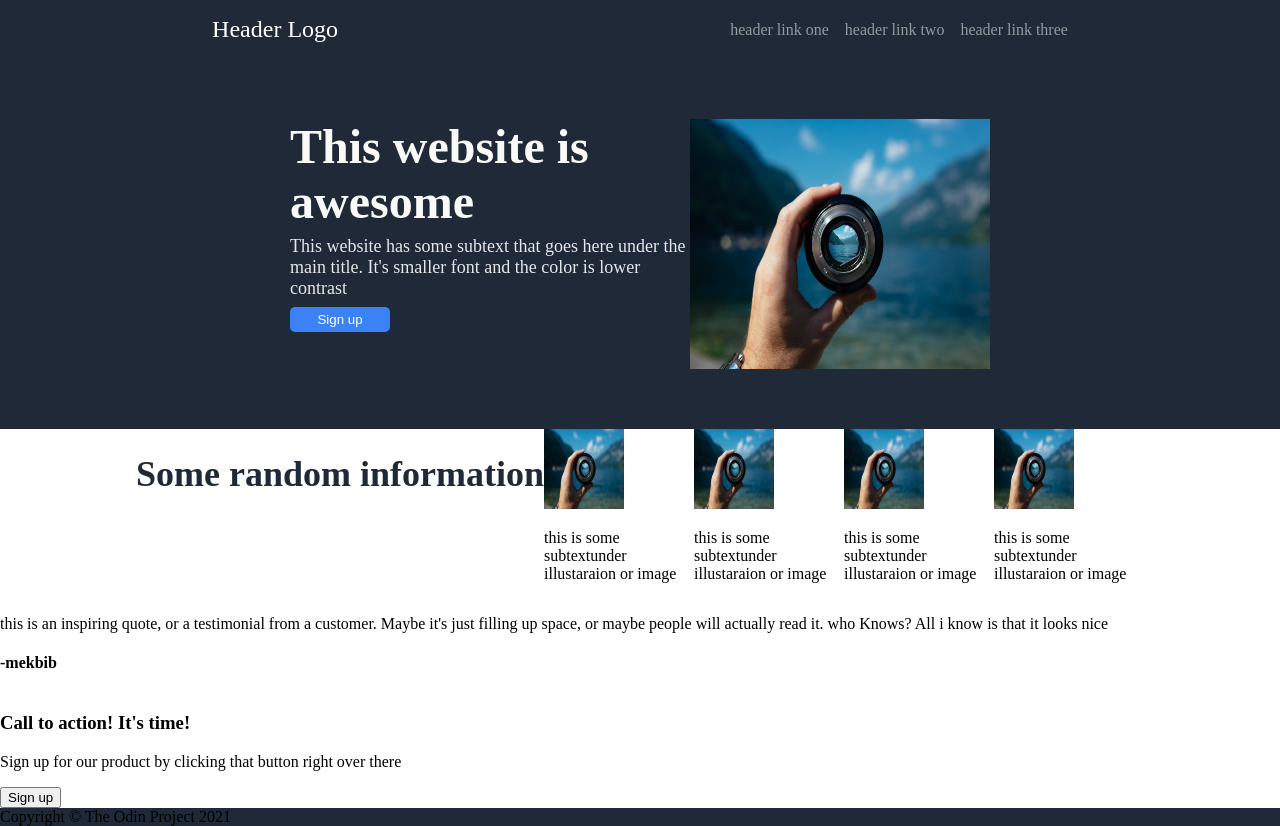
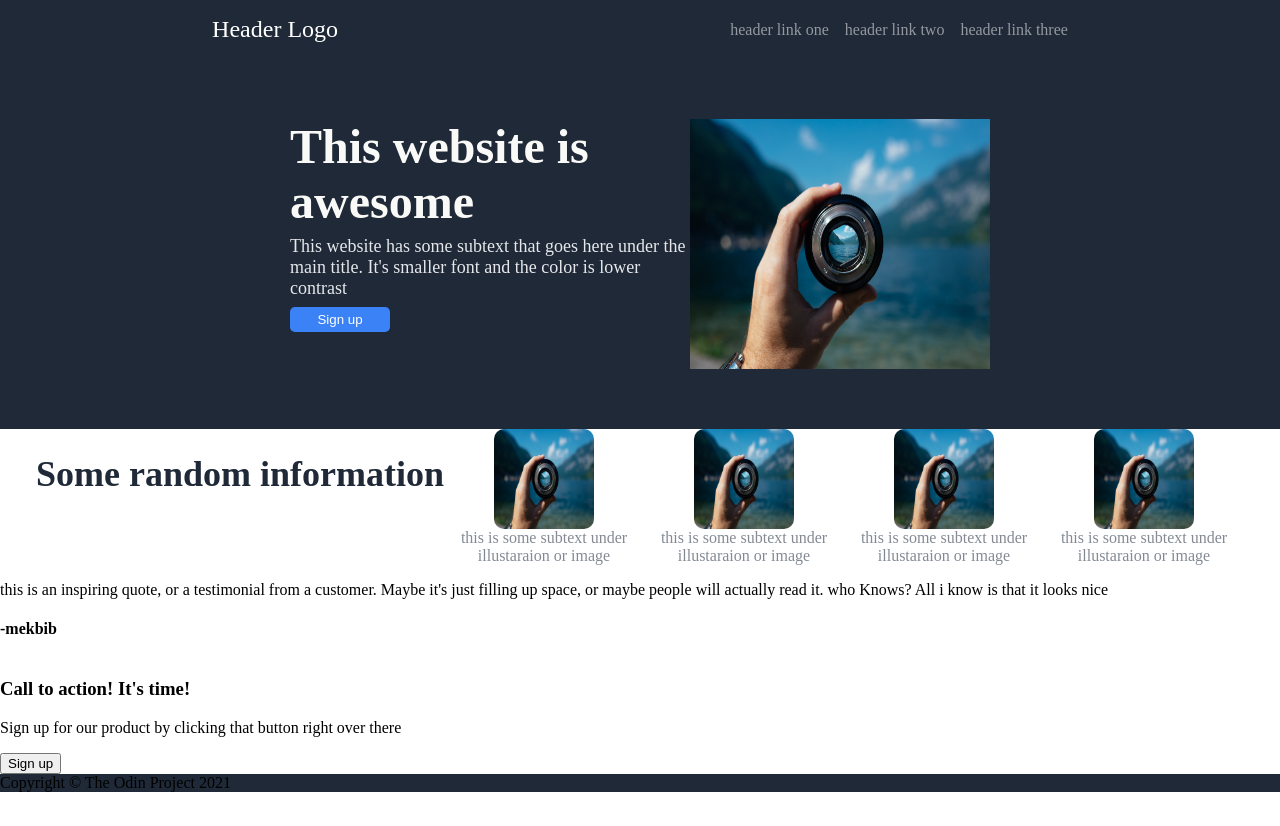
Before and after one commit to kazumaLovesTest/kazuma-landing-page, a plain HTML site: page index.html in a window 1280 px wide. After the commit the page ends 800 px from the top, so only its background shows below. Drawn offline with Linux system fonts and the light colour scheme; files whose address does not match are found by name.

Commit message:
aligned the information section

```diff
--- a/css/style.css
+++ b/css/style.css
@@ -68,21 +68,30 @@ body{
     flex-wrap: wrap;
 }
 .information h1{
-
     color: #1f2937;
     font-size: 36px;
     font-weight: 800;
+
 }
 .cards {
     display: flex;
     justify-content: center;
+    flex-wrap: wrap;
 }
 .card img{
-    height: 80px;
-    width: 80px;
+    height: 100px;
+    width:100px;
+    border-radius: 10px;
     /* display: flex; */
 }
 .card {
-
-    width: 150px;
+    display: flex;
+    flex-wrap: wrap;
+    justify-content: center;
+    width: 200px;
 }
+.card p {
+    text-align: center;
+    color: #838a94;
+    margin: 0px;
+}
--- a/index.html
+++ b/index.html
@@ -28,10 +28,10 @@
     <div class = "information">
         <h1>Some random information</h1>
         <div class = "cards">
-            <div class="card"><img src = "image.jpg"> <p>this is some subtextunder illustaraion or image</p></div>
-            <div class="card"><img src = "image.jpg"> <p>this is some subtextunder illustaraion or image</p></div>
-            <div class="card"><img src = "image.jpg"> <p>this is some subtextunder illustaraion or image</p></div>
-            <div class="card"><img src = "image.jpg"> <p>this is some subtextunder illustaraion or image</p></div>
+            <div class="card"><img src = "image.jpg"> <p>this is some subtext under illustaraion or image</p></div>
+            <div class="card"><img src = "image.jpg"> <p>this is some subtext under illustaraion or image</p></div>
+            <div class="card"><img src = "image.jpg"> <p>this is some subtext under illustaraion or image</p></div>
+            <div class="card"><img src = "image.jpg"> <p>this is some subtext under illustaraion or image</p></div>
         </div>
 
     </div>
```
